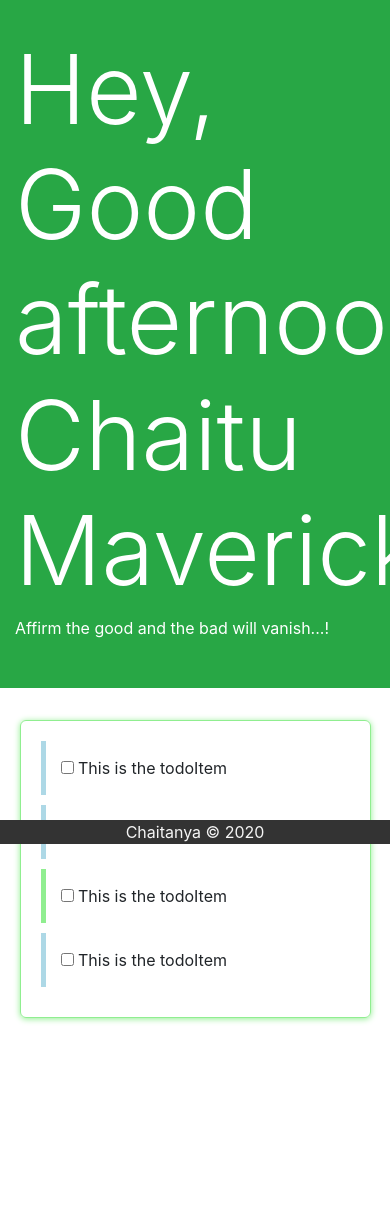
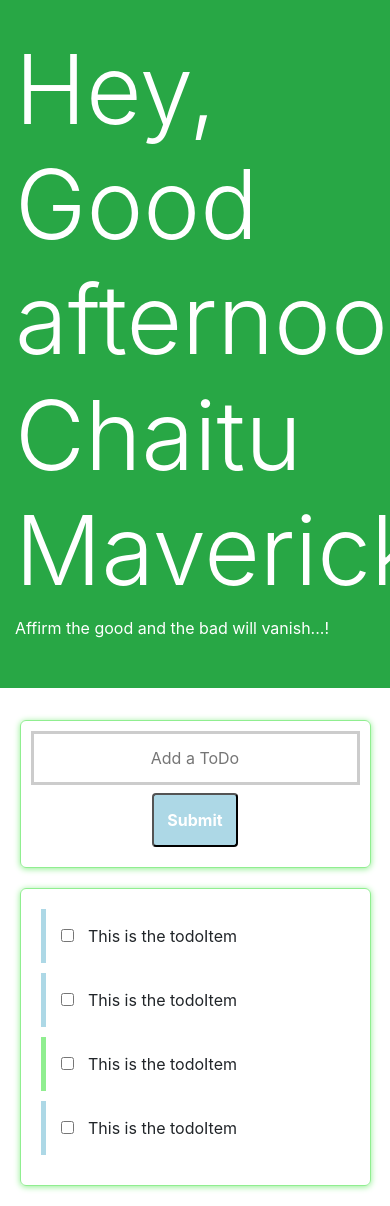
Before and after one commit to ChaitanyaVSH/React, a React (Create React App) app: page / in a window 390 px wide. Shown: the top 1206 px of the page. Before the commit the page ends 1038 px from the top, so only its background shows below. Built offline with nearby package versions, Linux system fonts and the light colour scheme.

Commit message:
FreeCodeCamp: Implemented the UI with the todoInput, SubmitButton and the static todoList

```diff
--- a/package.json
+++ b/package.json
@@ -8,7 +8,8 @@
     "@testing-library/user-event": "^7.2.1",
     "react": "^16.13.1",
     "react-dom": "^16.13.1",
-    "react-scripts": "3.4.3"
+    "react-scripts": "3.4.3",
+    "uuid": "^8.3.0"
   },
   "scripts": {
     "start": "react-scripts start",
--- a/src/App.js
+++ b/src/App.js
@@ -3,15 +3,25 @@ import "./App.css";
 import BioData from "./components/NavBar";
 import Footer from "./components/Footer";
 import Wrapper from "./components/Wrapper";
+import AddTodo from "./components/AddTodo";
+import { v4 as uuid } from "uuid";
 
 class App extends Component {
-  state = {};
+  state = {
+    todos: [
+      { desc: "", completed: true },
+      { desc: "", completed: true },
+      { desc: "", completed: true },
+      { desc: "", completed: true },
+      { desc: "", completed: true },
+    ],
+  };
   render() {
     return (
       <div>
         <BioData />
+        <AddTodo />
         <Wrapper />
-        <Footer />
       </div>
     );
   }
--- /dev/null
+++ b/src/components/AddTodo.jsx
@@ -0,0 +1,31 @@
+import React, { Component } from "react";
+import "../components/addTodo.css";
+
+class AddTodo extends Component {
+  state = {
+    text: "",
+  };
+
+  onChange = (e) => {
+    this.setState({
+      [e.target.name]: e.target.value,
+    });
+  };
+  render() {
+    return (
+      <div className="wrapper">
+        <div>
+          <input
+            type="text"
+            name="text"
+            placeholder="Add a ToDo"
+            onChange={this.onChange}
+          />
+          <button id="submit-book">Submit</button>
+        </div>
+      </div>
+    );
+  }
+}
+
+export default AddTodo;
--- a/src/components/NavBar.jsx
+++ b/src/components/NavBar.jsx
@@ -20,7 +20,8 @@ const BioData = () => {
 
     if (hours < 12) timeNow = "Morning";
     else if (hours >= 12 && hours < 17) timeNow = "afternoon";
-    else timeNow = "evening";
+    else if (hours >= 17 && hours < 20) timeNow = "evening";
+    else timeNow = "night";
 
     return timeNow;
   }
--- a/src/components/TodoItem.jsx
+++ b/src/components/TodoItem.jsx
@@ -15,7 +15,7 @@ const TodoItem = (props) => {
   return (
     <div style={TodoItemStyles}>
       <span>
-        <input type="checkbox"></input>
+        <input type="checkbox" style={{ marginRight: 10 }}></input>
       </span>
       <span> This is the todoItem</span>
     </div>
--- /dev/null
+++ b/src/components/addTodo.css
@@ -0,0 +1,34 @@
+input[type="text"] {
+  width: 90%;
+  text-align: center;
+  padding: 12px 20px;
+  margin: 8px 8px;
+  box-sizing: border-box;
+  border: 3px solid #ccc;
+}
+
+input[type="text"]:focus {
+  border: 3px solid #555;
+}
+
+#submit-book {
+  padding: 13px;
+  background-color: lightblue;
+  border-radius: 4px;
+  color: white;
+  font-weight: bolder;
+}
+
+@media (max-width: 750px) {
+  input[type="text"] {
+    width: 100%;
+    margin: auto;
+    margin-bottom: 8px;
+    padding: 12px 20px;
+  }
+
+  #submit-book {
+    margin: auto;
+    display: flex;
+  }
+}
```
Also changed, not shown: 1 other file (tests, documents, lock files or other folders).
